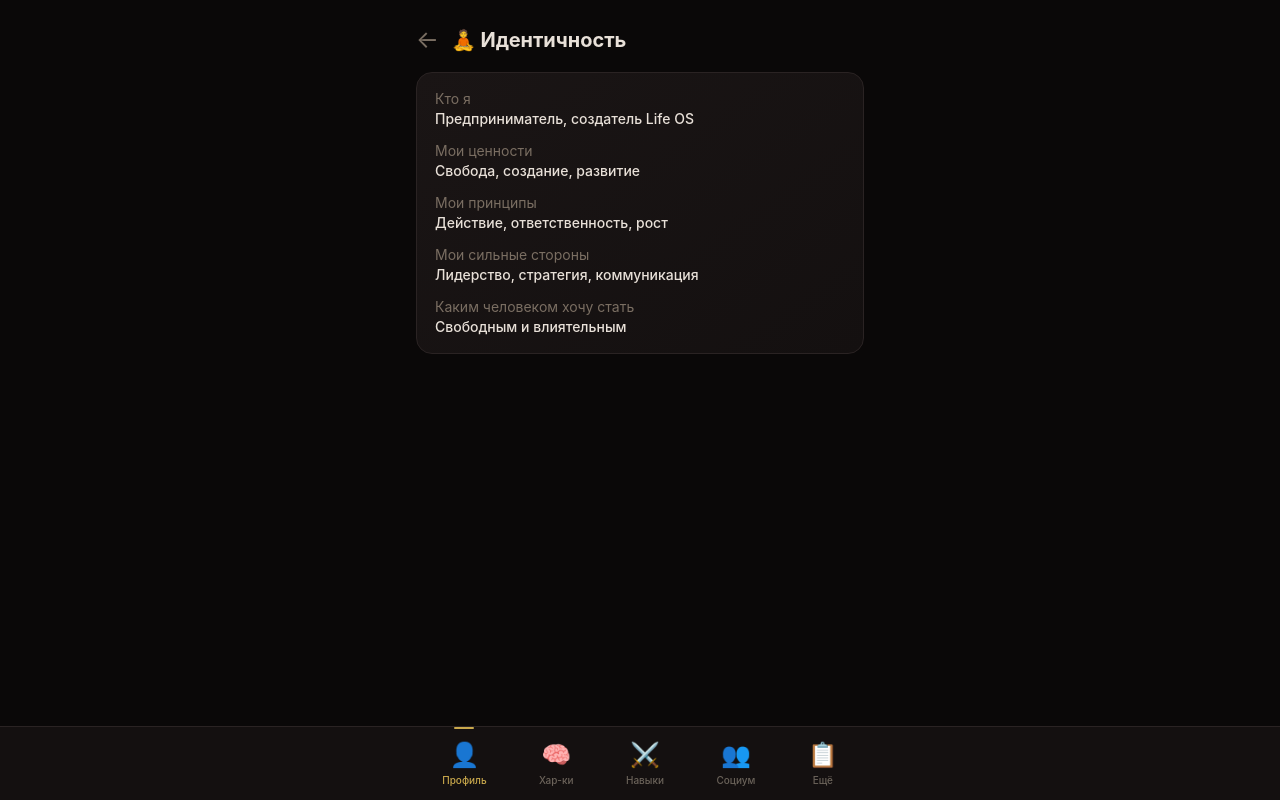
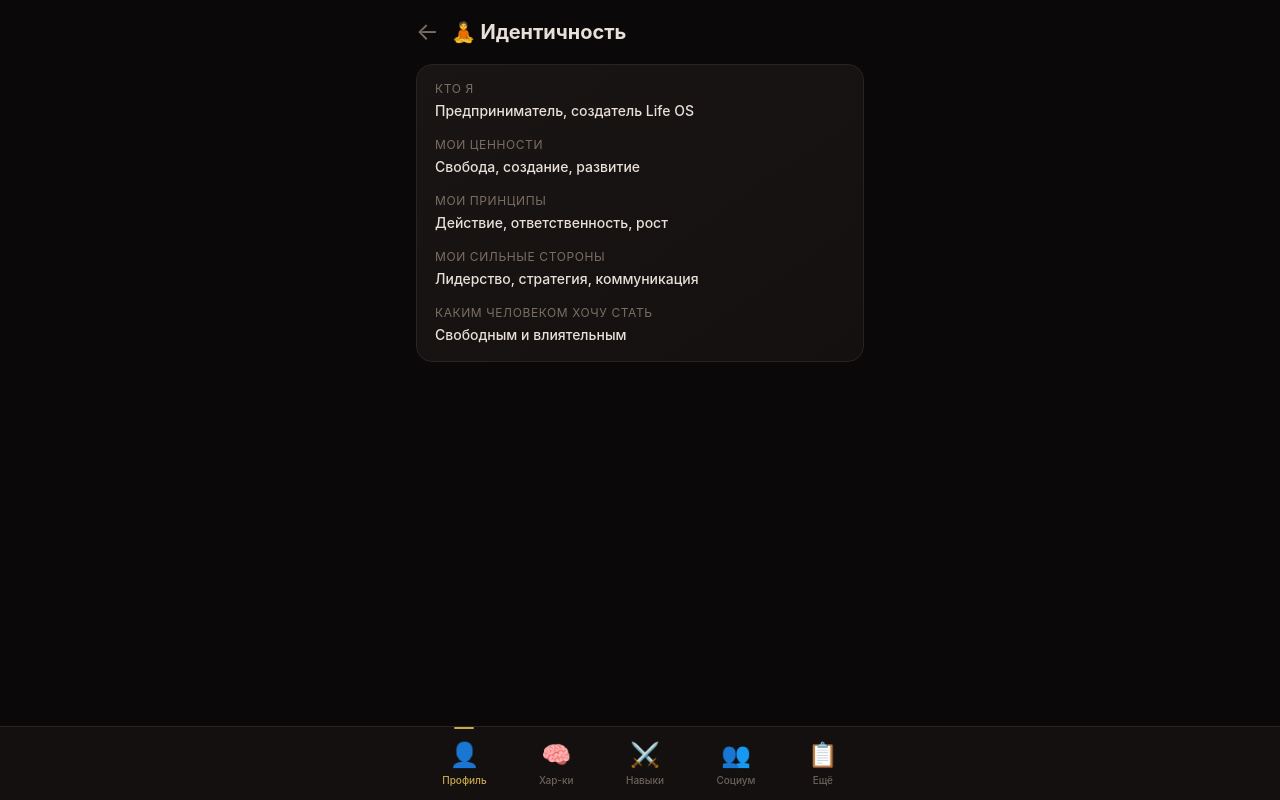
Before and after one commit to choppatyn/LifeOS2, a React (Vite) app: page /profile/identity in a window 1280 px wide. Built offline with nearby package versions, Linux system fonts and the light colour scheme; the HTML template or start-up script is replaced by a standard one.

Commit message:
Update index.tsx

```diff
--- a/src/pages/Profile/Identity/index.tsx
+++ b/src/pages/Profile/Identity/index.tsx
@@ -6,35 +6,35 @@ const Identity: React.FC = () => {
   const navigate = useNavigate();
 
   return (
-    <div className="container min-h-screen bg-[#0a0808] text-[#e8e0d8] pb-20">
-      <div className="flex items-center gap-3 mb-4 pt-2">
-        <button onClick={() => navigate('/profile')} className="text-2xl text-muted hover:text-[#c9a84c]">
+    <div className="container">
+      <div className="flex items-center gap-3 mb-4">
+        <button onClick={() => navigate('/profile/subsections')} className="text-2xl text-muted hover:text-[#c9a84c]">
           ←
         </button>
         <h1 className="text-xl font-bold">🧘 Идентичность</h1>
       </div>
 
       <Card>
-        <div className="space-y-3 text-sm">
+        <div className="space-y-4 text-sm">
           <div>
-            <div className="text-muted">Кто я</div>
-            <div className="font-medium text-[#e8e0d8]">Предприниматель, создатель Life OS</div>
+            <div className="text-muted text-xs uppercase tracking-wider mb-1">Кто я</div>
+            <div className="font-medium">Предприниматель, создатель Life OS</div>
           </div>
           <div>
-            <div className="text-muted">Мои ценности</div>
-            <div className="font-medium text-[#e8e0d8]">Свобода, создание, развитие</div>
+            <div className="text-muted text-xs uppercase tracking-wider mb-1">Мои ценности</div>
+            <div className="font-medium">Свобода, создание, развитие</div>
           </div>
           <div>
-            <div className="text-muted">Мои принципы</div>
-            <div className="font-medium text-[#e8e0d8]">Действие, ответственность, рост</div>
+            <div className="text-muted text-xs uppercase tracking-wider mb-1">Мои принципы</div>
+            <div className="font-medium">Действие, ответственность, рост</div>
           </div>
           <div>
-            <div className="text-muted">Мои сильные стороны</div>
-            <div className="font-medium text-[#e8e0d8]">Лидерство, стратегия, коммуникация</div>
+            <div className="text-muted text-xs uppercase tracking-wider mb-1">Мои сильные стороны</div>
+            <div className="font-medium">Лидерство, стратегия, коммуникация</div>
           </div>
           <div>
-            <div className="text-muted">Каким человеком хочу стать</div>
-            <div className="font-medium text-[#e8e0d8]">Свободным и влиятельным</div>
+            <div className="text-muted text-xs uppercase tracking-wider mb-1">Каким человеком хочу стать</div>
+            <div className="font-medium">Свободным и влиятельным</div>
           </div>
         </div>
       </Card>
```
